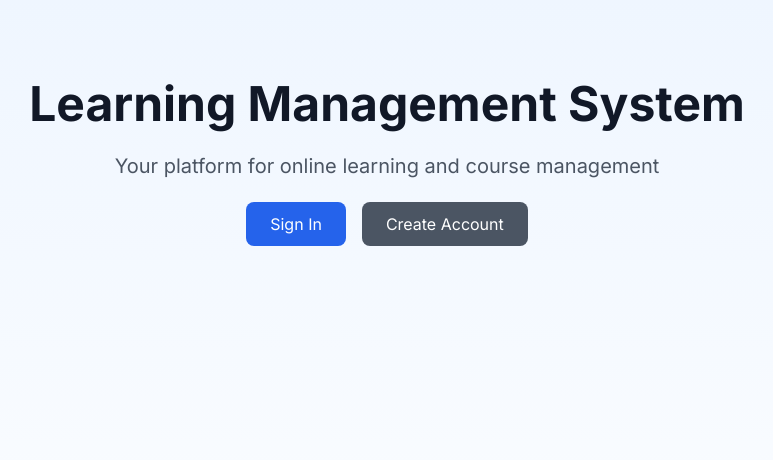
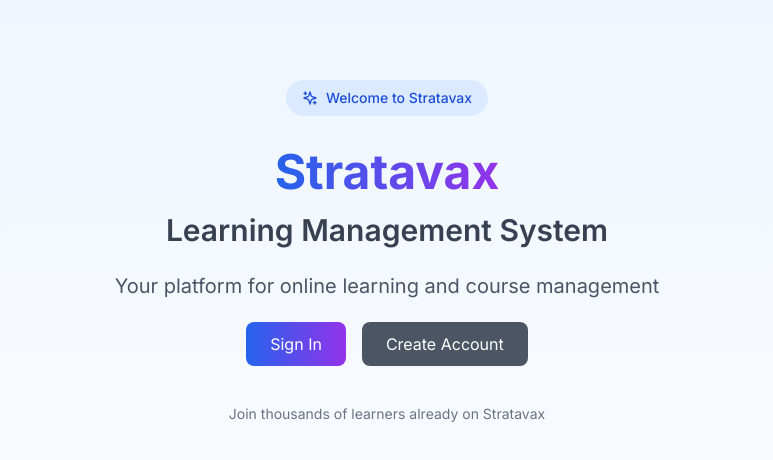
Before and after one commit to sbyiadom/Stratavax-Learning-Management-System, a Next.js app: page / in a window 1280 px wide. Shown: the top 460 px of the page, without its empty margins (253-1026 px from the left). Built offline with nearby package versions, Linux system fonts and the light colour scheme.

Commit message:
Update page.tsx

```diff
--- a/app/page.tsx
+++ b/app/page.tsx
@@ -1,29 +1,49 @@
 import Link from 'next/link'
+import { GraduationCap, Sparkles } from 'lucide-react'
 
 export default function HomePage() {
   return (
     <div className="min-h-screen bg-gradient-to-b from-blue-50 to-white">
       <div className="max-w-7xl mx-auto px-4 sm:px-6 lg:px-8 py-20">
         <div className="text-center">
-          <h1 className="text-5xl font-bold text-gray-900 mb-6">
+          {/* Stratavax Badge */}
+          <div className="inline-flex items-center gap-2 bg-blue-100 text-blue-700 px-4 py-2 rounded-full mb-8">
+            <Sparkles size={16} />
+            <span className="text-sm font-medium">Welcome to Stratavax</span>
+          </div>
+
+          {/* Main Heading with Stratavax */}
+          <h1 className="text-5xl font-bold text-gray-900 mb-4">
+            <span className="bg-gradient-to-r from-blue-600 to-purple-600 bg-clip-text text-transparent">
+              Stratavax
+            </span>
+          </h1>
+          <h2 className="text-3xl font-semibold text-gray-700 mb-6">
             Learning Management System
-          </h1>
-          <p className="text-xl text-gray-600 mb-8">
+          </h2>
+
+          <p className="text-xl text-gray-600 mb-8 max-w-2xl mx-auto">
             Your platform for online learning and course management
           </p>
+
           <div className="space-x-4">
             <Link
               href="/login"
-              className="px-6 py-3 bg-blue-600 text-white rounded-lg hover:bg-blue-700"
+              className="px-6 py-3 bg-gradient-to-r from-blue-600 to-purple-600 text-white rounded-lg hover:shadow-lg hover:shadow-blue-600/25 transition-all"
             >
               Sign In
             </Link>
             <Link
               href="/register"
-              className="px-6 py-3 bg-gray-600 text-white rounded-lg hover:bg-gray-700"
+              className="px-6 py-3 bg-gray-600 text-white rounded-lg hover:bg-gray-700 transition-all"
             >
               Create Account
             </Link>
+          </div>
+
+          {/* Trust Indicator */}
+          <div className="mt-12 text-sm text-gray-500">
+            <p>Join thousands of learners already on Stratavax</p>
           </div>
         </div>
       </div>
```
